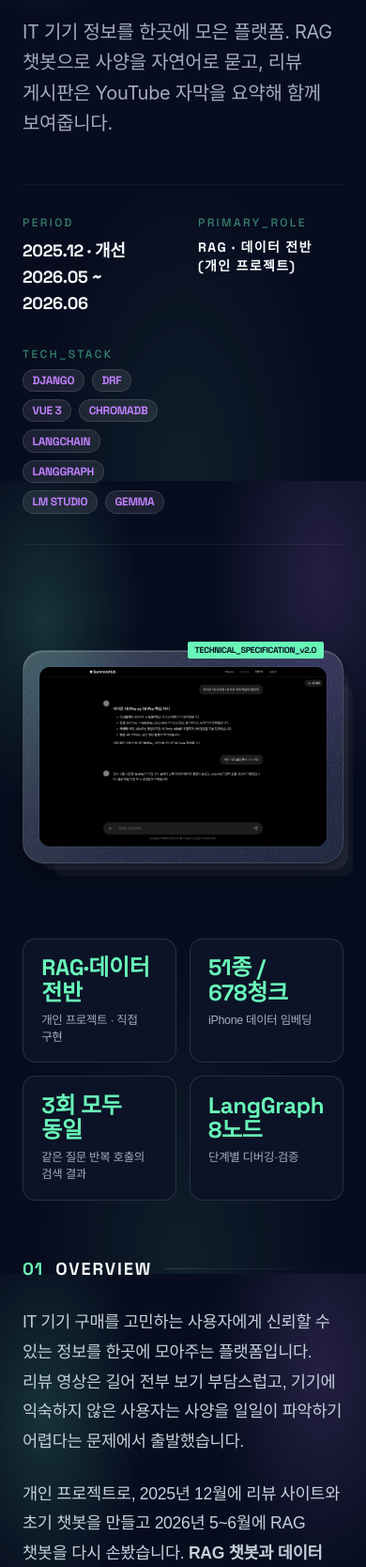
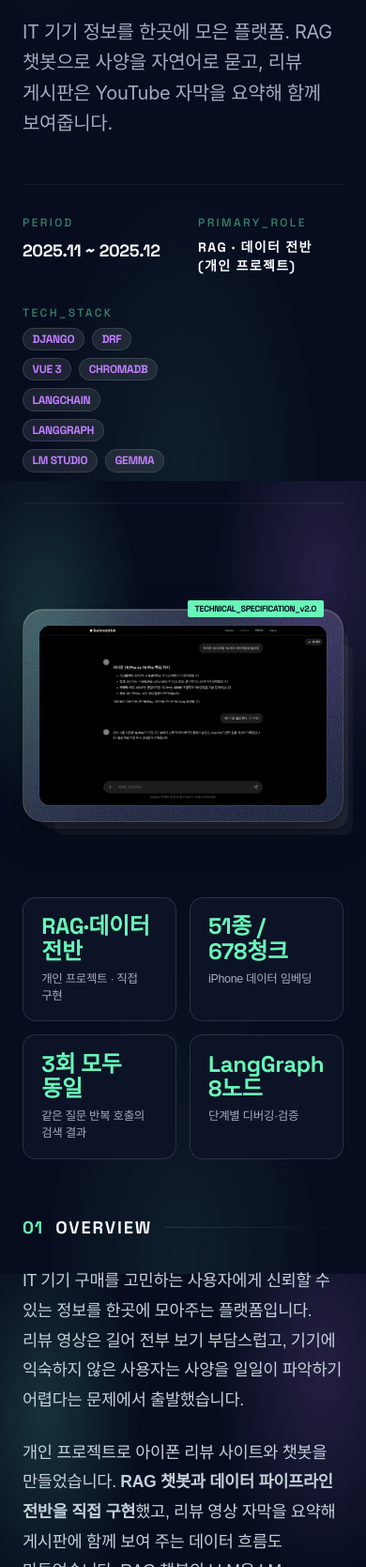
Before and after one commit to ssafychs135/astro, an Astro site: page /astro/portfolio/iphone-rag-chatbot in a window 390 px wide. Shown: the part 332-2000 px from the top of the page at 94% size. Built offline with nearby package versions, Linux system fonts and the light colour scheme; Astro itself is replaced by a stand-in of ours; some packages are replaced by stand-ins of ours; a web font is replaced by a local one.

Commit message:
content(portfolio): match iPhone RAG period to the resume
Co-Authored-By: Claude Opus 5.5 (1M context) <noreply@anthropic.com>
Claude-Session: https://claude.ai/code/session_011QrkSTMzWh53bp5tRuZkNa

```diff
--- a/src/content/portfolio/iphone-rag-chatbot.mdx
+++ b/src/content/portfolio/iphone-rag-chatbot.mdx
@@ -4,7 +4,7 @@ description: "IT 기기 정보를 한곳에 모은 플랫폼. RAG 챗봇으로
 pubDate: 2025-12-26
 stack: ["Django", "DRF", "Vue 3", "ChromaDB", "LangChain", "LangGraph", "LM Studio", "Gemma"]
 role: "RAG · 데이터 전반 (개인 프로젝트)"
-period: "2025.12 · 개선 2026.05 ~ 2026.06"
+period: "2025.11 ~ 2025.12"
 heroImage: "../../assets/portfolio/iphone-overview.jpg"
 ---
 
@@ -31,7 +31,7 @@ import Kv from '../../components/troubleshooting/Kv.astro';
 
 IT 기기 구매를 고민하는 사용자에게 신뢰할 수 있는 정보를 한곳에 모아주는 플랫폼입니다. 리뷰 영상은 길어 전부 보기 부담스럽고, 기기에 익숙하지 않은 사용자는 사양을 일일이 파악하기 어렵다는 문제에서 출발했습니다.
 
-개인 프로젝트로, 2025년 12월에 리뷰 사이트와 초기 챗봇을 만들고 2026년 5~6월에 RAG 챗봇을 다시 손봤습니다. **RAG 챗봇과 데이터 파이프라인 전반을 직접 구현**했고, 리뷰 영상 자막을 요약해 게시판에 함께 보여 주는 데이터 흐름도 만들었습니다. RAG 챗봇의 LLM은 LM Studio로 Gemma를 로컬에서 서빙했습니다.
+개인 프로젝트로 아이폰 리뷰 사이트와 챗봇을 만들었습니다. **RAG 챗봇과 데이터 파이프라인 전반을 직접 구현**했고, 리뷰 영상 자막을 요약해 게시판에 함께 보여 주는 데이터 흐름도 만들었습니다. RAG 챗봇의 LLM은 LM Studio로 Gemma를 로컬에서 서빙했습니다.
 
 </Section>
 
@@ -71,7 +71,7 @@ IT 기기 구매를 고민하는 사용자에게 신뢰할 수 있는 정보를
 
 <Section n="04" label="Defects">
 
-아래 다섯 건은 2026년 5~6월 RAG 챗봇을 다시 손보며 해결한 문제입니다. 오류 없이 조용히 틀리는 경우가 많아, 증상이 아니라 원인을 바이트와 흐름 단위로 파고들어야 했습니다.
+아래 다섯 건은 RAG 챗봇에서 해결한 문제입니다. 오류 없이 조용히 틀리는 경우가 많아, 증상이 아니라 원인을 바이트와 흐름 단위로 파고들어야 했습니다.
 
   <Grid
     cols={3}
```
